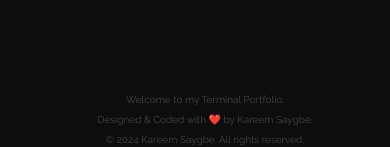
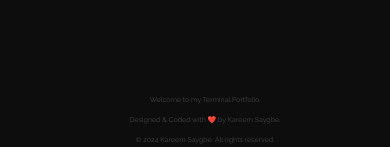
Before and after one commit to vintvgx/Portfolio, a React (Create React App) app: page / in a window 390 px wide. Shown: the part 694-841 px from the top of the page. Built offline with nearby package versions, Linux system fonts and the light colour scheme.

Commit message:
Updated Terminal footer text size

```diff
--- a/src/views/Terminal/Terminal.css
+++ b/src/views/Terminal/Terminal.css
@@ -302,6 +302,6 @@
     }
 
     .terminal-footer {
-      font-size: 10px; /* Smaller footer text for mobile */
+      font-size: 7px; /* Smaller footer text for mobile */
     }
     }
```
